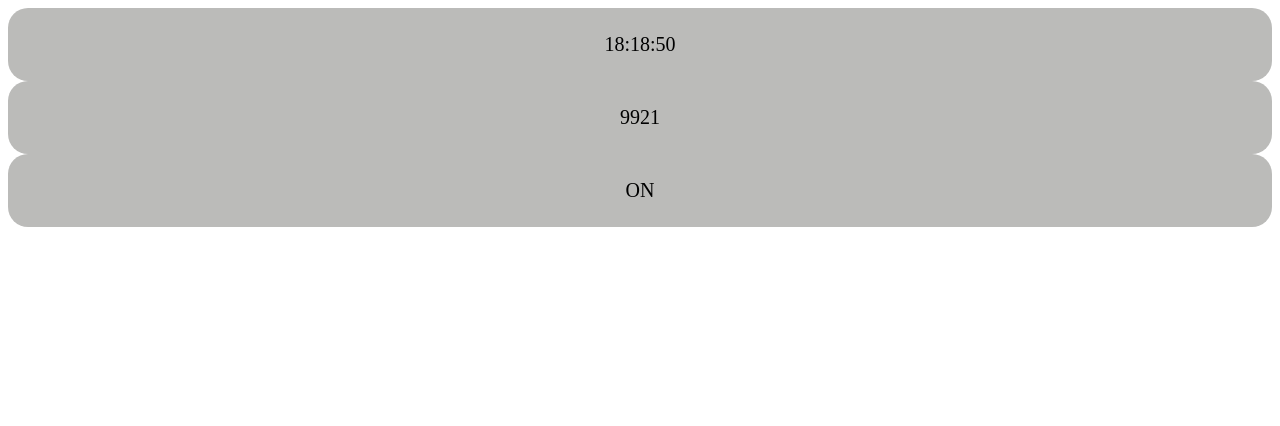
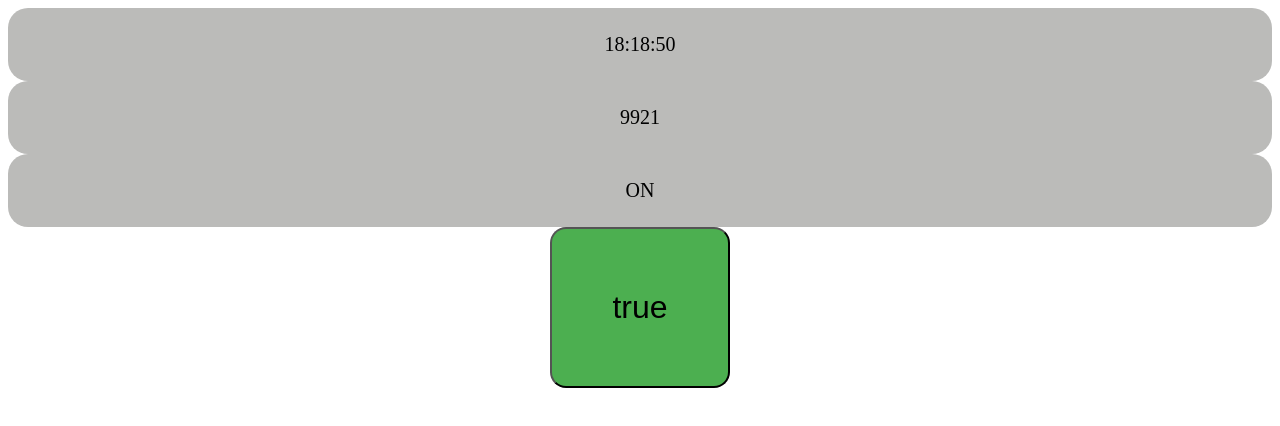
Before and after one commit to WinAuD/lab04-tg8pix, a React (Create React App) app: page / in a window 1280 px wide. Shown: the top 426 px of the page. Built offline with nearby package versions, Linux system fonts and the light colour scheme.

Commit message:
3 files modified, 1 added

```diff
--- /dev/null
+++ b/src/App.css
@@ -0,0 +1,8 @@
+.NiceButton {
+  border-radius: 16px;
+  padding: 60px;
+  display: block;
+  margin: auto;
+  background-color: #4caf50;
+  font-size: 32px;
+}
--- a/src/App.js
+++ b/src/App.js
@@ -1,10 +1,21 @@
 import React, { Component } from"react";
-//import './App.css';
+import './App.css';
+import Timer from "./Timer.js";
 
 class App extends Component {
+
+  state = {run: true}
+
+  click = () => {
+    this.setState({run: !this.state.run})
+  }
+
   render() {
     return (
-      <h1>Hello, my world!</h1>
+      <div>
+        <Timer initCalls="10000" doRun={this.state.run}/>
+        <button className="NiceButton" onClick={this.click}>{String(this.state.run)}</button>
+      </div>
     );
   }
 }
--- a/src/Timer.js
+++ b/src/Timer.js
@@ -3,8 +3,6 @@ import React, { Component } from"react";
 import './Timer.css';
 
 class Timer extends Component {
-
-  // state = { count: 0 }; // Key-Value-Paar
 
   // add = (i) => { // F. 99, mit Updater-Funktion F.87 (Aufgabe 6)
   //   this.setState((state) => ({ count: state.count + i}));
@@ -15,9 +13,13 @@ class Timer extends Component {
   // }
 
   state = {
-      run: this.props.doRun,
-      calls: this.props.initCalls
-    }
+    run: this.props.doRun,
+    calls: this.props.initCalls
+  }
+
+  update = (state) => {
+    this.setState
+  }
 
   componentDidMount() {
     //alert("phase: componentDidMount");
--- a/src/index.js
+++ b/src/index.js
@@ -1,6 +1,7 @@
 import React from "react";
 import ReactDOM from "react-dom";
 
-import Timer from "./Timer";
+//import Timer from "./Timer.js";
+import App from "./App.js";
 
-ReactDOM.render(<Timer initCalls="10000" doRun={true}/>, document.getElementById("root"));
+ReactDOM.render(<App/>, document.getElementById("root"));
```
